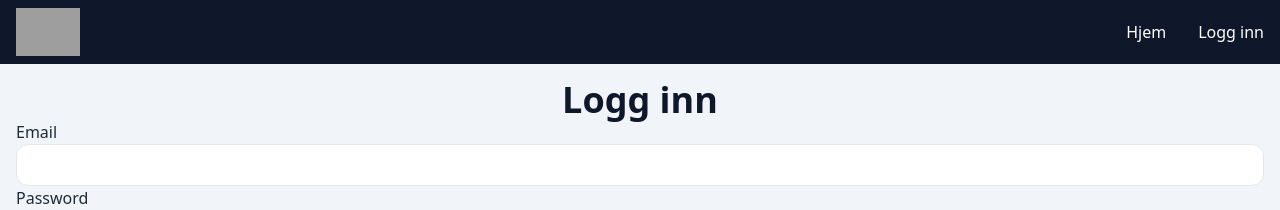
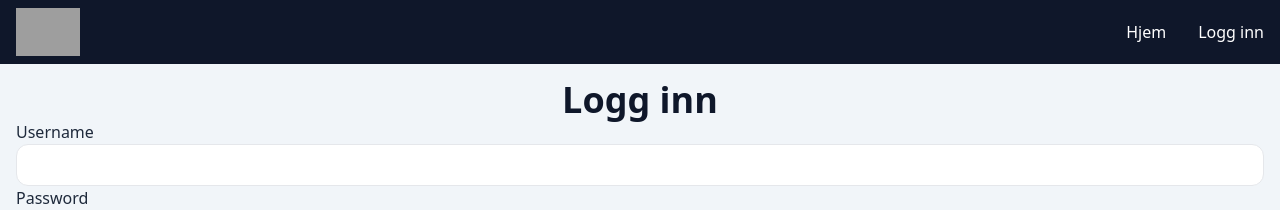
Before and after one commit to Ofplarsen/DrangedalOpen, a Vue app in the folder drangedal-open-frontend/: page /login in a window 1280 px wide. Shown: the top 210 px of the page. Built offline with nearby package versions, Linux system fonts and the light colour scheme; grey boxes are pictures that could not be loaded; the HTML template or start-up script is replaced by a standard one.

Commit message:
updated frontend schemes

```diff
--- a/drangedal-open-frontend/src/api/schema.ts
+++ b/drangedal-open-frontend/src/api/schema.ts
@@ -3,19 +3,35 @@ export enum MatchType {
 	SemiFinal = 1
 
 }
-export enum status {
-	NotStarted =0,
-	Started = 1,
-	Stopped = 2,
-	Canceled = 3
+export interface MatchRules {
+	matchType: MatchType
+	scoreToWin: number
 }
+
 export interface User {
-	userId: number
+	username: string
 	firstName: string
 	lastName: string
 	email: string
 	profilePicture?: string
+	phoneNumber: number
+	userStatus: userStatus
+}
+
+export enum userStatus{
+	Active,
+	Disabled
+}
+
+export interface Player {
+	user: User
+	ranking: Ranking
+}
+
+export interface Ranking{
 	rating: number
+	gamesWon: number
+	gamesLost: number
 }
 
 export interface LoginInfo {
@@ -24,18 +40,16 @@ export interface LoginInfo {
 }
 
 export interface Match {
-	matchId: number
-	date: string
-	home: User[]
-	away: User[]
-	scoreHome: number
-	scoreAway: number
-	type: MatchType
+	matchGuid: string
+	homePlayer: User[]
+	awayPlayer: User[]
+	homeScore: number
+	awayScore: number
+	matchRules: MatchRules
 }
 
 export interface Tournament {
-	tournamentId: number
+	tournamentId: string
 	matches: Match[]
-	startDate: string
-	endDate: string
+	name: string
 }
--- a/drangedal-open-frontend/src/api/user/login.ts
+++ b/drangedal-open-frontend/src/api/user/login.ts
@@ -1,7 +1,7 @@
 import { User } from '../schema'
 
 export type PostUserLoginRequest = {
-	email: string
+	username: string
 	password: string
 }
 
--- a/drangedal-open-frontend/src/views/Home.vue
+++ b/drangedal-open-frontend/src/views/Home.vue
@@ -3,23 +3,11 @@ import {Match, MatchType, User} from "../api/schema";
 import MatchSetup from "../components/MatchSetup.vue";
 
 const users: User[] = [
-  {
-    userId: 1,
-    firstName: "olav",
-    lastName: "larsen",
-    email: "test@gmail.com",
-    rating: 1000
-  },
-  {
-    userId: 2,
-    firstName: "amund",
-    lastName: "Strom",
-    email: "tes2t@gmail.com",
-    rating: 1000
-  }
+
 ]
 
 const matches: Match[] = [
+    /*
   {
     matchId: 1,
     date: "date",
@@ -47,6 +35,8 @@ const matches: Match[] = [
     scoreAway: 0,
     type: MatchType.Final
   }
+
+     */
 ]
 </script>
 
--- a/drangedal-open-frontend/src/views/UserLogin.vue
+++ b/drangedal-open-frontend/src/views/UserLogin.vue
@@ -14,7 +14,7 @@ import {PostUserLoginRequest} from "../api/user/login";
 let router = useRouter()
 
 const schema = yup.object({
-	email: yup.string().required('Epost er påkrevd').email('Ikke gyldig'),
+  username: yup.string().required('Username er påkrevd').label('Ikke gyldig'),
 	password: yup
 		.string()
 		.required('Passord er påkrevd')
@@ -25,7 +25,7 @@ const { errors } = useForm({
 	validationSchema: schema,
 })
 
-const { value: email } = useField<string>('email')
+const { value: username } = useField<string>('username')
 const { value: password } = useField<string>('password')
 
 type Status = 'loading' | 'loaded' | 'error'
@@ -34,7 +34,7 @@ const loginStatus = ref<Status>()
 async function logIn() {
 	loginStatus.value = 'loading'
 	const data: PostUserLoginRequest = {
-		email: email.value,
+		username: username.value,
 		password: password.value,
 	}
 	try {
@@ -50,9 +50,9 @@ async function logIn() {
 
 const notValid = computed(
 	() =>
-		!!errors.value.email ||
+		!!errors.value.username ||
 		!!errors.value.password ||
-		email.value == undefined ||
+      username.value == undefined ||
 		password.value == undefined
 )
 </script>
@@ -62,10 +62,10 @@ const notValid = computed(
 		<h1>Logg inn</h1>
 		<form data-testid="login-form" @submit.prevent="logIn()">
 			<BaseInput
-				data-testid="email-input"
-				v-model="email"
-				label="Email"
-				:error="errors.email"
+				data-testid="username-input"
+				v-model="username"
+				label="Username"
+				:error="errors.username"
 			/>
 
 			<BaseInput
```
Also changed, not shown: drangedal-open-frontend/src/store/index.ts (+1 -13 lines).
